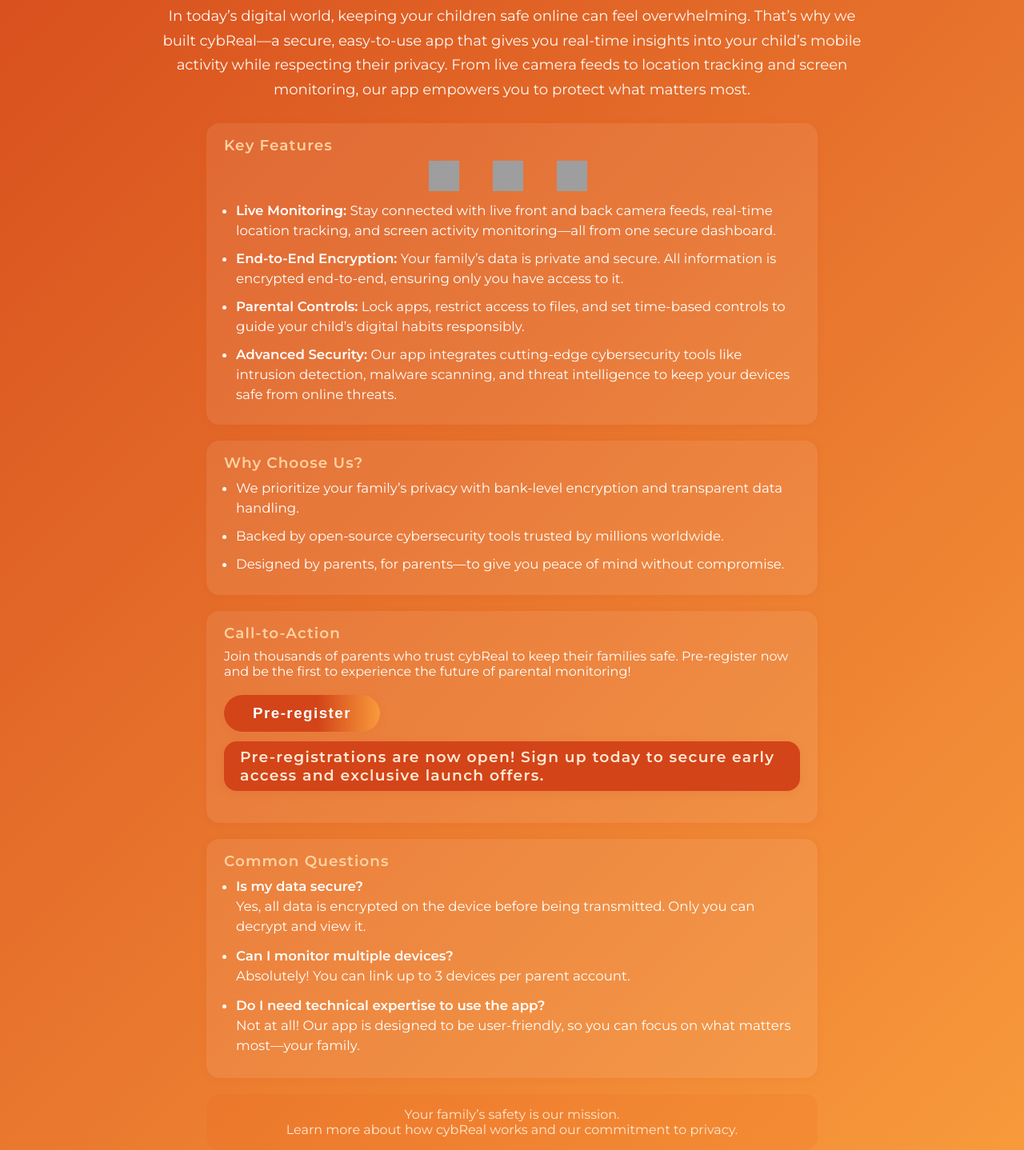
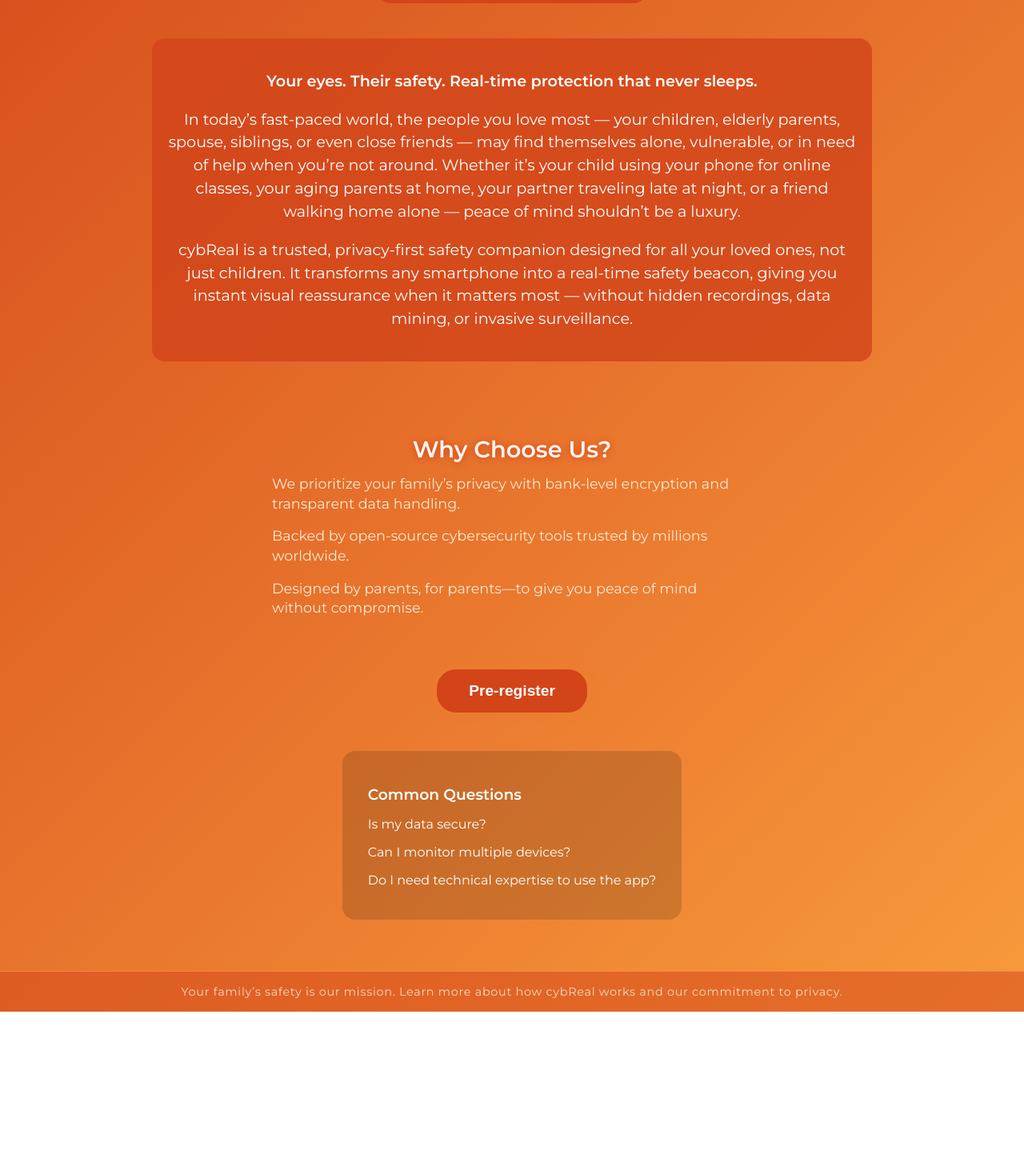
Before and after one commit to cybrealhelp/cybrealhelp, a plain HTML site: page index.html in a window 1280 px wide. Shown: the part 458-1896 px from the top of the page at 80% size. After the commit the page ends 1723 px from the top, so only its background shows below. Drawn offline with Linux system fonts and the light colour scheme; grey boxes are pictures that could not be loaded.

Commit message:
Update index.html

```diff
--- a/index.html
+++ b/index.html
@@ -1,13 +1,13 @@
 <!DOCTYPE html>
 <html lang="en">
 <head>
-  <meta charset="UTF-8">
-  <meta name="viewport" content="width=device-width, initial-scale=1">
+  <meta charset="UTF-8" />
+  <meta name="viewport" content="width=device-width, initial-scale=1" />
   <title>cybReal Parental Monitoring App</title>
-  <link href="https://fonts.googleapis.com/css?family=Montserrat:400,600&display=swap" rel="stylesheet">
+  <link href="https://fonts.googleapis.com/css?family=Montserrat:400,600&display=swap" rel="stylesheet" />
   <style>
     body {
-      font-family: 'Montserrat', Arial, sans-serif;
+      font-family: Montserrat, Arial, sans-serif;
       margin: 0;
       background: linear-gradient(135deg, #d34419 0%, #f89a3c 100%);
       color: #fff;
@@ -51,159 +51,212 @@
       border-radius: 16px;
       padding: 8px 20px;
       display: inline-block;
-      box-shadow: 0 2px 12px 0 rgba(211,68,25,0.15);
-      letter-spacing: 0.07em;
     }
-    .main-msg {
-      font-size: 1.13em;
+    .message-section {
+      font-size: 1.2em;
+      line-height: 1.5;
+      color: #fff;
+      padding: 20px;
+      background: rgba(211, 68, 25, 0.8);
+      border-radius: 16px;
+      max-width: 900px;
+      margin: 20px auto;
       text-align: center;
-      margin-bottom: 26px;
-      line-height: 1.7;
-      color: #fff9f5;
-      padding: 0 12px;
     }
-    .features, .trust, .cta, .faq, .footer {
-      background: rgba(255, 255, 255, 0.08);
+    .trust {
+      margin-top: 48px;
+      max-width: 900px;
+      padding: 0 20px;
+      color: #fee9d2;
+    }
+    .trust h2 {
+      font-size: 1.8em;
+      margin-bottom: 14px;
+      color: #fff5f1;
+      text-shadow: 0 1px 8px #d34419;
+      text-align: center;
+    }
+    .trust ul {
+      list-style: none;
+      padding: 0;
+      font-size: 1.1em;
+      line-height: 1.4;
+      max-width: 600px;
+      margin: 0 auto;
+    }
+    .trust ul li {
+      margin-bottom: 16px;
+    }
+    .call-to-action {
+      margin: 48px 0;
+      text-align: center;
+    }
+    .call-to-action button {
+      background: #d34419;
+      border: none;
+      padding: 16px 40px;
+      font-size: 1.2em;
+      font-weight: 600;
+      color: #fff;
+      border-radius: 24px;
+      cursor: pointer;
+      box-shadow: 0 0 12px 0 #ef7d32;
+      transition: transform 0.2s ease-in-out;
+    }
+    .call-to-action button:hover {
+      transform: scale(1.05);
+    }
+    .faq {
+      background: rgba(0, 0, 0, 0.15);
       border-radius: 16px;
-      padding: 16px 22px;
-      margin-bottom: 20px;
-      box-shadow: 0 1px 8px 0 rgba(211,68,25,0.10);
-      width: 100%;
-      max-width: 720px;
+      padding: 24px 32px;
+      max-width: 900px;
+      margin: 0 auto 64px auto;
+      color: #fff;
+      font-size: 1em;
     }
-    .section-title {
-      font-size: 1.15em;
+    .faq h3 {
       font-weight: 600;
-      margin-bottom: 8px;
-      letter-spacing: 0.06em;
-      color: #ffd1a2;
+      margin-bottom: 12px;
     }
-    .features-list, .trust-list, .faq-list {
+    .faq ul {
+      list-style: none;
+      padding: 0;
       margin: 0;
-      padding: 0 0 0 15px;
-      color: #fff;
     }
-    .features-list li, .trust-list li, .faq-list li {
-      margin-bottom: 10px;
-      font-size: 1.04em;
-      line-height: 1.5;
-      list-style: disc;
+    .faq ul li {
+      margin-bottom: 16px;
+      cursor: pointer;
     }
-    .cta-btn, .cta-btn-secondary {
-      display: inline-block;
-      background: linear-gradient(90deg, #d34419 60%, #f89a3c 100%);
+    .faq ul li.active p.answer {
+      display: block;
+    }
+    .faq ul li p.answer {
+      display: none;
+      margin-top: 8px;
+      font-weight: 400;
+      color: #f7d6a0;
+    }
+    footer {
+      padding: 16px 20px;
+      text-align: center;
+      font-size: 0.9em;
+      color: #ffe9d1dd;
+      background: rgba(211, 68, 25, 0.5);
+      letter-spacing: 0.05em;
+      border-top: 1px solid #ffa25399;
+    }
+    /* Fixed position Connect the founder button */
+    #connect-founder-fixed-btn {
+      position: fixed;
+      top: 20px;
+      right: 20px;
+      background-color: #ffa500;
+      border: none;
       color: #fff;
       font-weight: 600;
-      padding: 12px 36px;
-      margin: 20px 0 12px 0;
-      border: none;
-      border-radius: 32px;
-      box-shadow: 0 2px 12px 0 rgba(211,68,25,0.10);
-      text-align: center;
-      font-size: 1.17em;
-      letter-spacing: 0.08em;
+      font-size: 1em;
+      border-radius: 24px;
+      padding: 12px 20px;
+      box-shadow: 0 0 10px 0 #ef7d32;
       cursor: pointer;
-      transition: transform 0.2s;
+      z-index: 1000;
+      transition: background-color 0.3s ease;
     }
-    .cta-btn:hover {
-      transform: scale(1.05);
-      background: linear-gradient(90deg, #f89a3c 10%, #d34419 99%);
+    #connect-founder-fixed-btn:hover {
+      background-color: #ffb733;
     }
-    .faq-list li {
-      margin-bottom: 12px;
-      font-weight: 500;
-    }
-    .footer {
-      text-align: center;
-      font-size: 1em;
-      background: rgba(230, 84, 16, 0.1);
-      color: #ffe9d2;
-      margin-bottom: 0;
-      box-shadow: none;
-    }
-    /* Icons */
-    .icon-group {
-      display: flex;
-      justify-content: center;
-      gap: 32px;
-      margin-bottom: 12px;
-    }
-    .feature-icon {
-      width: 38px;
-      height: 38px;
-      vertical-align: middle;
-      margin-right: 10px;
-    }
-    /* Responsive */
-    @media (max-width:600px) {
-      .container {padding: 20px 7px;}
-      .logo {width: 120px; height: 120px;}
-      .headline {font-size: 1.1em;}
-      .section-title, .pre-reg {font-size: 1em;}
+    @media (max-width: 600px) {
+      .container {
+        padding: 24px 12px 0 12px;
+      }
+      .logo {
+        width: 160px;
+        height: 160px;
+      }
+      .headline {
+        font-size: 1.7em;
+      }
+      .message-section {
+        font-size: 1.1em;
+        padding: 16px;
+      }
+      .call-to-action button {
+        padding: 14px 32px;
+        font-size: 1em;
+      }
+      .faq {
+        padding: 20px 18px;
+      }
     }
   </style>
 </head>
 <body>
   <div class="container">
-    <!-- Company Logo Centered -->
     <div class="logo">
-      <img src="main.jpg" alt="cybReal Logo" style="width:100%;height:100%;">
+      <!-- Placeholder for logo image or SVG -->
+      <img src="main.jpg" alt="cybReal logo" style="max-width: 100%; max-height: 100%;" />
     </div>
-    <div class="headline">Keep Your Family Safe Online – Monitor with Confidence</div>
+    <h1 class="headline">Keep Your Family Safe Online – Monitor with Confidence</h1>
     <div class="pre-reg">Pre Registrations coming soon</div>
-    <div class="main-msg">
-      In today’s digital world, keeping your children safe online can feel overwhelming. That’s why we built cybReal—a secure, easy-to-use app that gives you real-time insights into your child’s mobile activity while respecting their privacy. From live camera feeds to location tracking and screen monitoring, our app empowers you to protect what matters most.
-    </div>
-    <div class="features">
-      <div class="section-title">Key Features</div>
-      <div class="icon-group">
-        <!-- Location Icon -->
-        <img class="feature-icon" src="https://img.icons8.com/ios-filled/50/e36410/marker.png" alt="Location">
-        <!-- Lock Icon -->
-        <img class="feature-icon" src="https://img.icons8.com/ios-filled/50/e36410/lock--v1.png" alt="Lock">
-        <!-- Shield/Security Icon -->
-        <img class="feature-icon" src="https://img.icons8.com/ios-filled/50/e36410/security-shield-green.png" alt="Security">
-      </div>
-      <ul class="features-list">
-        <li><strong>Live Monitoring:</strong> Stay connected with live front and back camera feeds, real-time location tracking, and screen activity monitoring—all from one secure dashboard.</li>
-        <li><strong>End-to-End Encryption:</strong> Your family’s data is private and secure. All information is encrypted end-to-end, ensuring only you have access to it.</li>
-        <li><strong>Parental Controls:</strong> Lock apps, restrict access to files, and set time-based controls to guide your child’s digital habits responsibly.</li>
-        <li><strong>Advanced Security:</strong> Our app integrates cutting-edge cybersecurity tools like intrusion detection, malware scanning, and threat intelligence to keep your devices safe from online threats.</li>
-      </ul>
+    <div class="message-section">
+      <p><strong>Your eyes. Their safety. Real-time protection that never sleeps.</strong></p>
+      <p>In today’s fast-paced world, the people you love most — your children, elderly parents, spouse, siblings, or even close friends — may find themselves alone, vulnerable, or in need of help when you’re not around. Whether it’s your child using your phone for online classes, your aging parents at home, your partner traveling late at night, or a friend walking home alone — peace of mind shouldn’t be a luxury.</p>
+      <p>cybReal is a trusted, privacy-first safety companion designed for all your loved ones, not just children. It transforms any smartphone into a real-time safety beacon, giving you instant visual reassurance when it matters most — without hidden recordings, data mining, or invasive surveillance.</p>
     </div>
     <div class="trust">
-      <div class="section-title">Why Choose Us?</div>
-      <ul class="trust-list">
+      <h2>Why Choose Us?</h2>
+      <ul>
         <li>We prioritize your family’s privacy with bank-level encryption and transparent data handling.</li>
         <li>Backed by open-source cybersecurity tools trusted by millions worldwide.</li>
         <li>Designed by parents, for parents—to give you peace of mind without compromise.</li>
       </ul>
     </div>
-    <div class="cta">
-      <div class="section-title">Call-to-Action</div>
-      <div>Join thousands of parents who trust cybReal to keep their families safe. Pre-register now and be the first to experience the future of parental monitoring!</div>
-      <button class="cta-btn" onclick="alert('Pre-Registration coming soon!')">Pre-register</button>
-      <div class="pre-reg">Pre-registrations are now open! Sign up today to secure early access and exclusive launch offers.</div>
+    <div class="call-to-action">
+      <button id="pre-register-btn">Pre-register</button>
     </div>
     <div class="faq">
-      <div class="section-title">Common Questions</div>
-      <ul class="faq-list">
-        <li><strong>Is my data secure?</strong><br>Yes, all data is encrypted on the device before being transmitted. Only you can decrypt and view it.</li>
-        <li><strong>Can I monitor multiple devices?</strong><br>Absolutely! You can link up to 3 devices per parent account.</li>
-        <li><strong>Do I need technical expertise to use the app?</strong><br>Not at all! Our app is designed to be user-friendly, so you can focus on what matters most—your family.</li>
+      <h3>Common Questions</h3>
+      <ul id="faq-list">
+        <li>
+          <p class="question">Is my data secure?</p>
+          <p class="answer">Yes, all data is encrypted on the device before being transmitted. Only you can decrypt and view it.</p>
+        </li>
+        <li>
+          <p class="question">Can I monitor multiple devices?</p>
+          <p class="answer">Absolutely! You can link up to 3 devices per parent account.</p>
+        </li>
+        <li>
+          <p class="question">Do I need technical expertise to use the app?</p>
+          <p class="answer">Not at all! Our app is designed to be user-friendly, so you can focus on what matters most—your family.</p>
+        </li>
       </ul>
     </div>
-    <div class="footer">
-      Your family’s safety is our mission. <br>
-      Learn more about how cybReal works and our commitment to privacy.
-    </div>
   </div>
+  <footer>
+    Your family’s safety is our mission. Learn more about how cybReal works and our commitment to privacy.
+  </footer>
+
+  <!-- Fixed position Connect the founder button -->
+  <button id="connect-founder-fixed-btn" title="Connect the founder">Connect the founder</button>
+
   <script>
-    // Javascript for interactive FAQ (optional)
-    document.querySelectorAll('.faq-list li').forEach(function(item){
-      item.addEventListener('click', function() {
-        this.classList.toggle('opened');
-      });
+    // FAQ toggle logic
+    const faqList = document.getElementById('faq-list');
+    faqList.addEventListener('click', (event) => {
+      const li = event.target.closest('li');
+      if (!li) return;
+      li.classList.toggle('active');
+    });
+
+    // Pre-register button alert
+    document.getElementById('pre-register-btn').addEventListener('click', () => {
+      alert('Pre-Registration coming soon!');
+    });
+
+    // Connect the founder fixed button navigation
+    document.getElementById('connect-founder-fixed-btn').addEventListener('click', () => {
+      window.location.href = 'https://www.linkedin.com/in/syedausafhaider/';
     });
   </script>
 </body>
```
